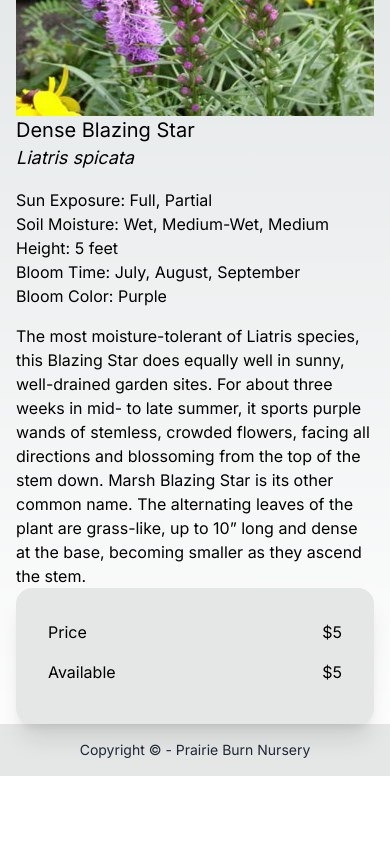
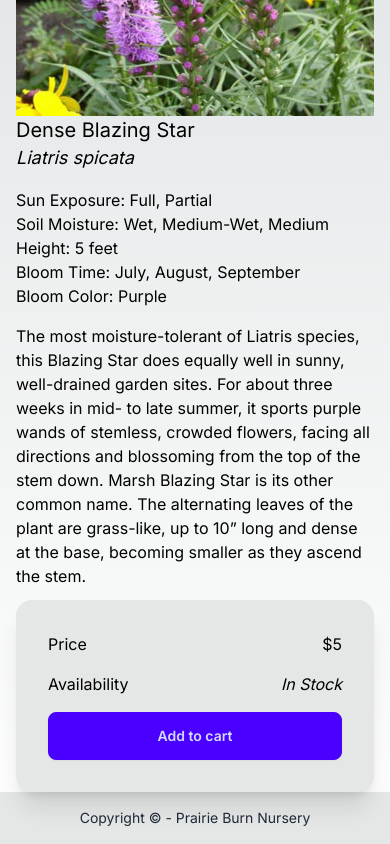
Before and after one commit to cyrilmb/plant-nursery, a Next.js app: page /product/dense-blazing-star in a window 390 px wide. Shown: the part 467-1311 px from the top of the page. Before the commit the page ends 1243 px from the top, so only its background shows below. Built offline with nearby package versions, Linux system fonts and the light colour scheme.

Commit message:
finished product view, needs rearranging. started orderitem model

```diff
--- a/app/(front)/product/[slug]/page.tsx
+++ b/app/(front)/product/[slug]/page.tsx
@@ -11,6 +11,16 @@ export default function ProductDetails({
   if (!product) {
     return <div>Product Not Found</div>
   }
+  const x = 2
+  let y = 4
+  function update(arg: number) {
+    return Math.random() + y * arg
+  }
+  y = 2
+
+  const result = update(x)
+  console.log('result: ', result)
+
   return (
     <>
       <div className="my-2">
@@ -47,15 +57,26 @@ export default function ProductDetails({
           </ul>
         </div>
         <div>
-          <div className="card bg-base-300 shadow-xl">
+          <div className="card bg-base-300 shadow-xl mt-3 md:mt-0">
             <div className="card-body">
               <div className="mb-2 flex justify-between">
                 <div>Price</div>
                 <div>${product.price}</div>
               </div>
               <div className="mb-2 flex justify-between">
-                <div>Available</div>
-                <div>${product.price}</div>
+                <div>Availability </div>
+                <div>
+                  <p className="italic">
+                    {product.countInStock > 0
+                      ? 'In Stock'
+                      : 'currently unavailable'}
+                  </p>
+                </div>
+              </div>
+              <div className="card-actions justify-center">
+                <button className="btn btn-primary w-full" type="button">
+                  Add to cart
+                </button>
               </div>
             </div>
           </div>
--- /dev/null
+++ b/lib/utils.ts
@@ -0,0 +1,4 @@
+//Round prices to 2 decimals
+
+export const round2Decimal = (num: number) =>
+Math.round((num + Number.EPSILON) * 100) / 100
```
Also changed, not shown: lib/models/OrderModel.ts (added, +7 -0 lines).
